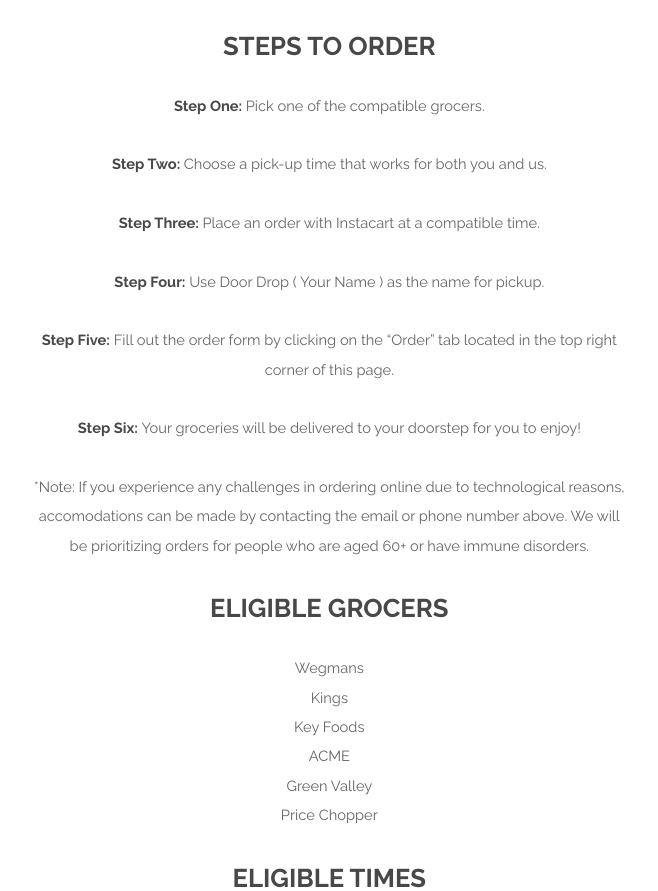
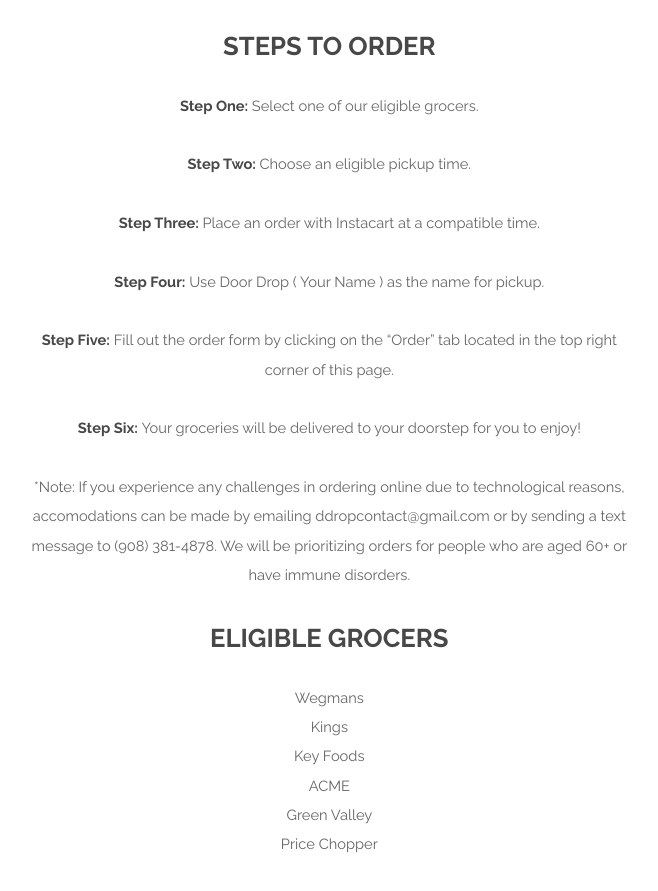
Before and after one commit to ajswag55/doordrop, a plain HTML site: page index.html in a window 1280 px wide. Shown: the part 1110-2001 px from the top of the page, without its empty margins (134-792 px from the left). Drawn offline with Linux system fonts and the light colour scheme.

Commit message:
Update index.html

```diff
--- a/index.html
+++ b/index.html
@@ -52,9 +52,9 @@
 						<div class="column">
 								<h2>Steps to Order</h2>
 								<p>
-<b> Step One: </b> Pick one of the compatible grocers.  <br />  <br />
+<b> Step One: </b> Select one of our eligible grocers.  <br />  <br />
 
-<b> Step Two: </b> Choose a pick-up time that works for both you and us.  <br />  <br />
+<b> Step Two: </b> Choose an eligible pickup time.  <br />  <br />
 
 <b> Step Three: </b>Place an order with Instacart at a compatible time.  <br />  <br />
 
@@ -64,7 +64,7 @@
 
 <b> Step Six: </b>Your groceries will be delivered to your doorstep for you to enjoy!  <br />  <br />
 
-*Note: If you experience any challenges in ordering online due to technological reasons, accomodations can be made by contacting the email or phone number above. We will be prioritizing orders for people who are aged 60+ or have immune disorders.
+*Note: If you experience any challenges in ordering online due to technological reasons, accomodations can be made by emailing ddropcontact@gmail.com or by sending a text message to (908) 381-4878. We will be prioritizing orders for people who are aged 60+ or have immune disorders.
 
 
 								</p>
```
